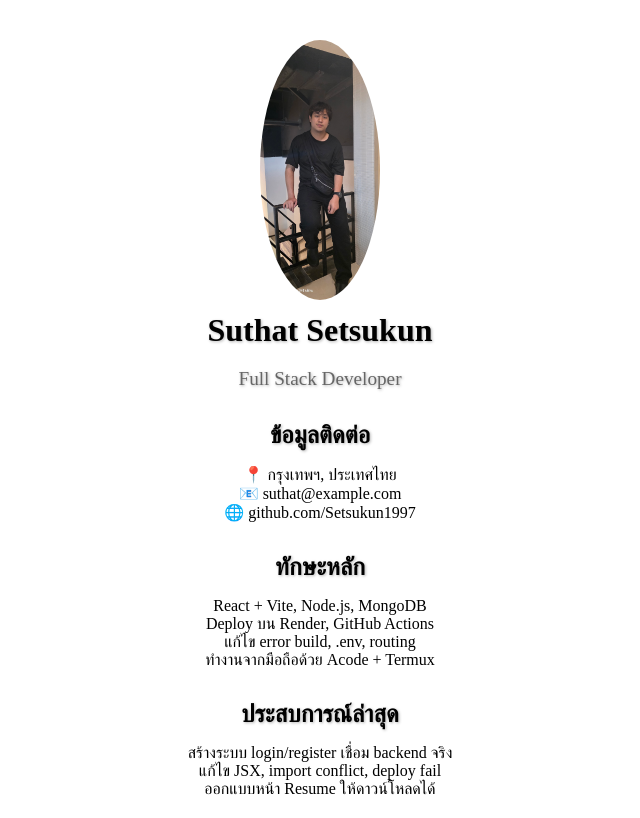
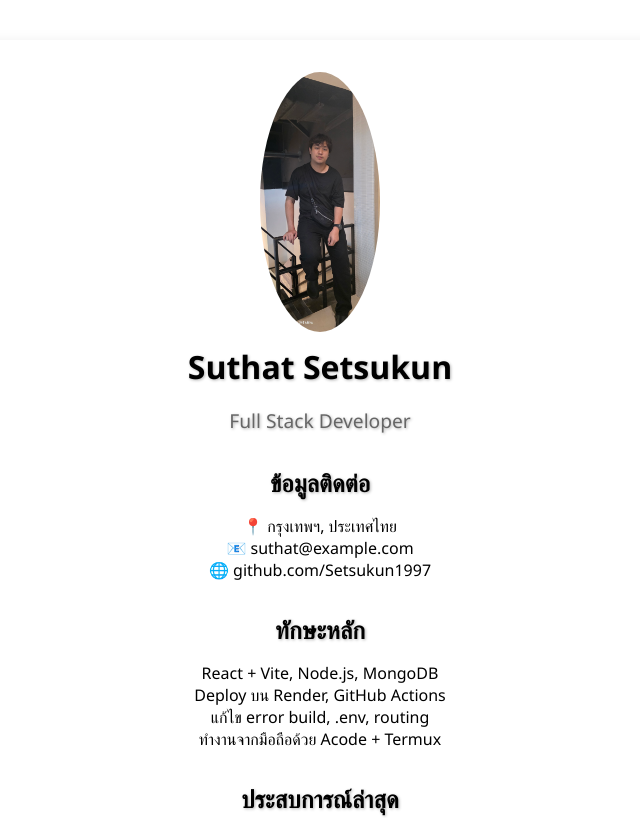
Before and after one commit to Setsukun1997/Setsukun-on-website, a React (Vite) app in the folder Frontend/: page /resume in a window 1280 px wide. Shown: the top 818 px of the page, without its empty margins (320-960 px from the left). Built offline with nearby package versions, Linux system fonts and the light colour scheme.

Commit message:
Update Resume.css

```diff
--- a/Frontend/src/pages/Resume.css
+++ b/Frontend/src/pages/Resume.css
@@ -1,4 +1,4 @@
-.container {
+.resume-container  {
   max-width: 900px;
   margin: 40px auto;
   padding: 20px;
```
